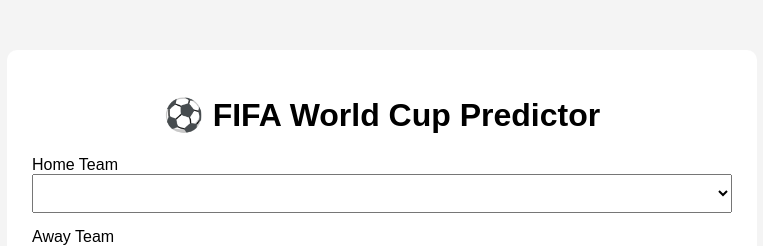
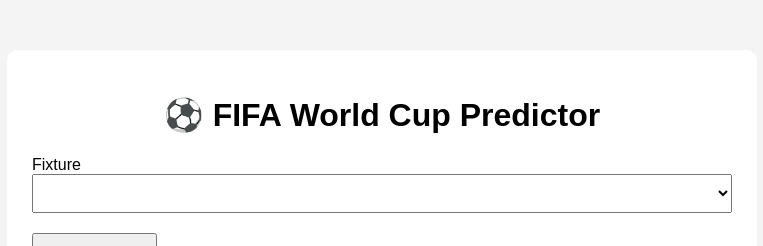
Before and after one commit to 7sumitc/fifa-app, a FastAPI app: template prediction_app/app/templates/index.html in a window 1280 px wide. Shown: the top 246 px of the page, without its empty margins (258-1021 px from the left). Run offline with FastAPI, Linux system fonts and the light colour scheme; the template is opened without the code that fills it, so the values that code supplies are empty.

Commit message:
Fix: Updated fixtures and page

```diff
--- a/prediction_app/app/main.py
+++ b/prediction_app/app/main.py
@@ -4,11 +4,10 @@
 
 from fastapi.responses import HTMLResponse
 from fastapi.staticfiles import StaticFiles
-
 from fastapi.templating import Jinja2Templates
 
+from predictor import get_fixtures
 from predictor import get_prediction
-from predictor import get_teams
 
 app = FastAPI(
     title="FIFA World Cup Predictor"
@@ -19,7 +18,6 @@
     StaticFiles(directory="static"),
     name="static"
 )
-
 templates = Jinja2Templates(
     directory="templates"
 )
@@ -32,12 +30,13 @@
 async def home(
     request: Request
 ):
+    fixtures = get_fixtures()
 
     return templates.TemplateResponse(
         request=request,
         name="index.html",
         context={
-            "teams": get_teams(),
+            "fixtures": fixtures,
             "prediction": None
         }
     )
@@ -49,22 +48,34 @@
 )
 async def predict(
     request: Request,
-    home_team: str = Form(...),
-    away_team: str = Form(...)
+    fixture: str = Form(...)
 ):
+
+    home_team, away_team = fixture.split(
+        "|||"
+    )
 
     prediction = get_prediction(
         home_team,
         away_team
     )
 
+    fixtures = get_fixtures()
+
     return templates.TemplateResponse(
         request=request,
         name="index.html",
         context={
-            "teams": get_teams(),
+            "fixtures": fixtures,
             "home_team": home_team,
             "away_team": away_team,
             "prediction": prediction
         }
     )
+
+
+@app.get("/health")
+def health():
+    return {
+        "status": "healthy"
+    }
--- a/prediction_app/app/templates/index.html
+++ b/prediction_app/app/templates/index.html
@@ -14,24 +14,20 @@
 
     <form action="/predict" method="post">
 
-        <label>Home Team</label>
+        <label>Fixture</label>
 
-        <select name="home_team">
-            {% for team in teams %}
-            <option value="{{ team }}">
-                {{ team }}
+        <select name="fixture">
+
+            {% for fixture in fixtures %}
+
+            <option
+                value="{{ fixture.home_team }}|||{{ fixture.away_team }}"
+            >
+                {{ fixture.label }}
             </option>
+
             {% endfor %}
-        </select>
 
-        <label>Away Team</label>
-
-        <select name="away_team">
-            {% for team in teams %}
-            <option value="{{ team }}">
-                {{ team }}
-            </option>
-            {% endfor %}
         </select>
 
         <button type="submit">
```
Also changed, not shown: prediction_app/app/predictor.py (+28 -17 lines).
